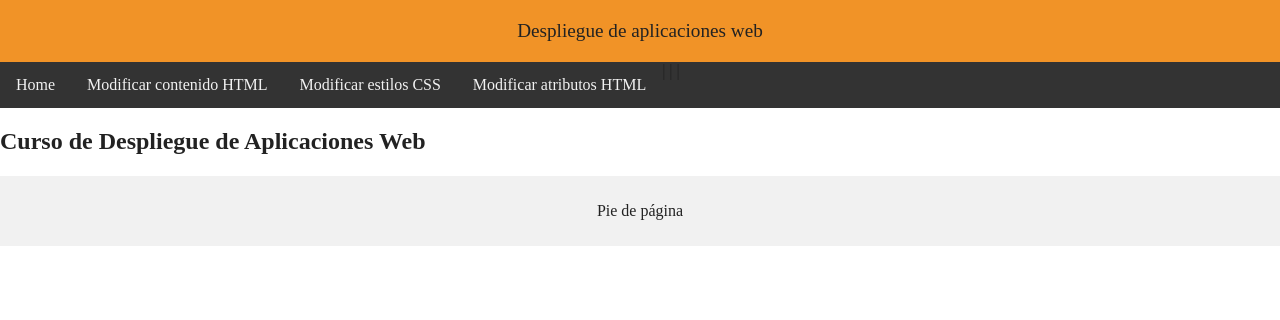
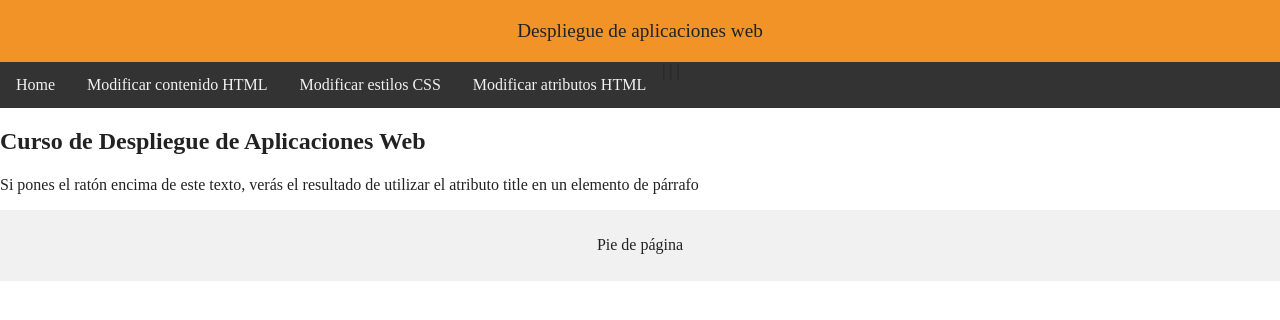
Before and after one commit to xapuig/practica_entregable_scv, a website built with Parcel: page modificar_atributos_html.html in a window 1280 px wide. Built offline with nearby package versions, Linux system fonts and the light colour scheme.

Commit message:
Feature atributosHTML completada

```diff
--- a/modificar_atributos_html.html
+++ b/modificar_atributos_html.html
@@ -35,6 +35,10 @@
   <div class="row">
     <div class="column">
       <h2>Curso de Despliegue de Aplicaciones Web</h2>
+      <p title="Atributo título">
+        Si pones el ratón encima de este texto, verás el resultado de utilizar el atributo title en un elemento de
+        párrafo
+      </p>
 
     </div>
 
```
